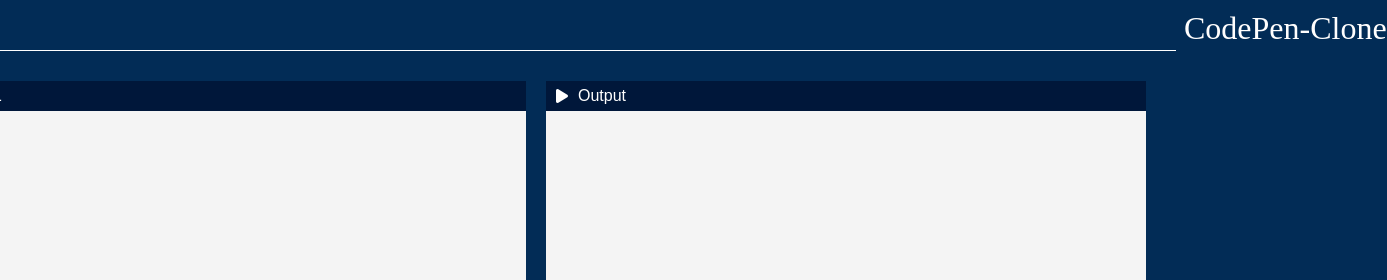
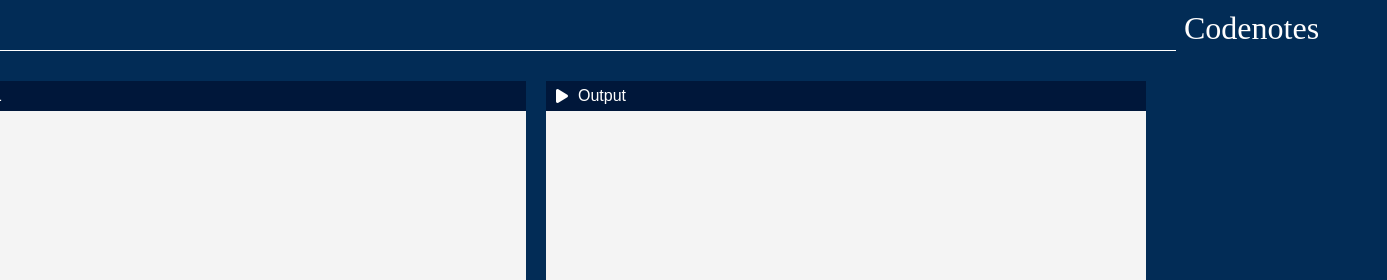
Before and after one commit to Sardar-Sadiq/codenotes, a plain HTML site: page index.html in a window 1280 px wide. Shown: the top 280 px of the page, 1387 px wide, since content can reach past the window. Drawn offline with Linux system fonts and the light colour scheme.

Commit message:
index.html

```diff
--- a/index.html
+++ b/index.html
@@ -13,7 +13,7 @@
         <div class="logo">
             <img src="code2.png" alt="Logo" class="logo">
         <div>
-            <p>CodePen-Clone</p>
+            <p>Codenotes</p>
 
       </nav>
 
```
